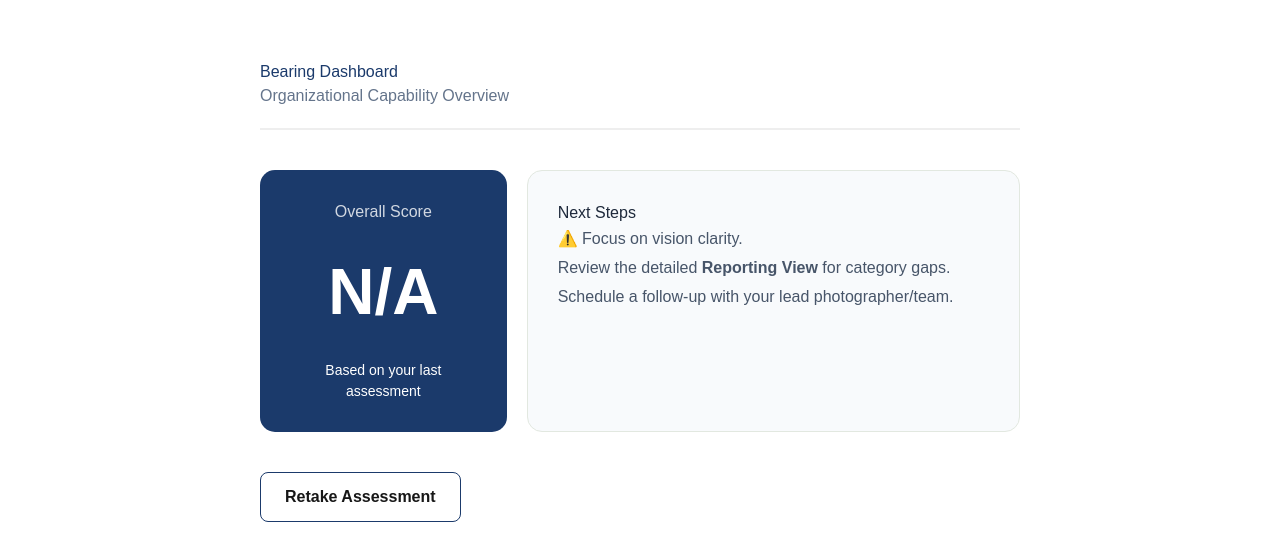
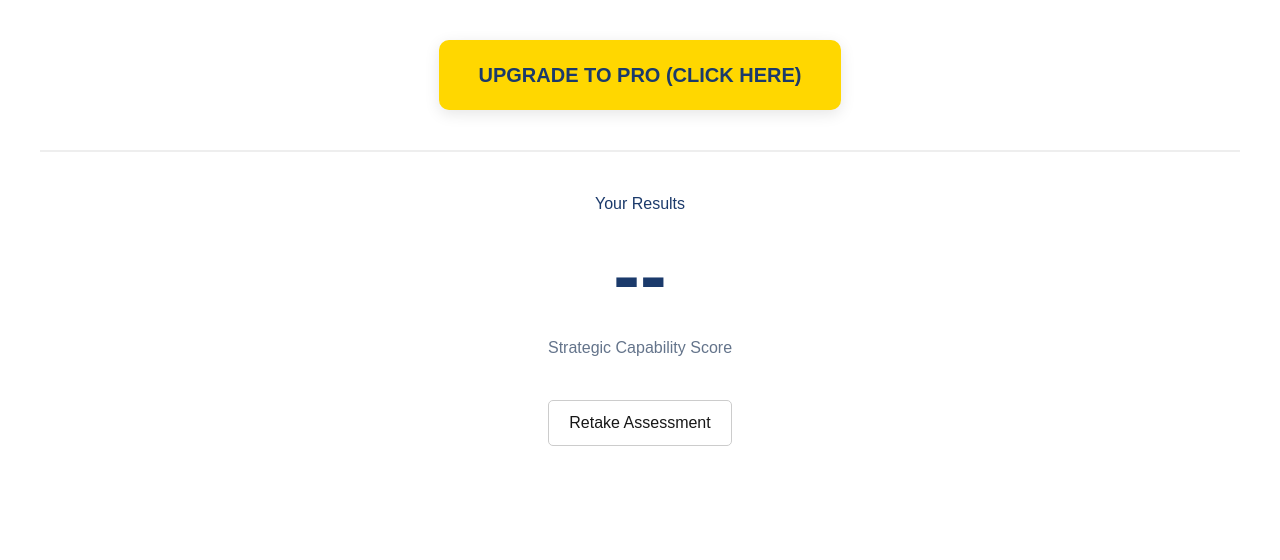
Before and after one commit to jljonesphotography-eng/bearing-app, a Next.js app: page /dashboard in a window 1280 px wide. Shown: the top 560 px of the page. Built offline with nearby package versions, Linux system fonts and the light colour scheme; no server answers; the database is empty.

Commit message:
added giant upgrade button

```diff
--- a/app/dashboard/page.js
+++ b/app/dashboard/page.js
@@ -9,66 +9,76 @@ const supabase = createClient(
 
 export default function DashboardPage() {
   const [score, setScore] = useState(null);
-  const [loading, setLoading] = useState(true);
 
   useEffect(() => {
-    async function fetchLatestScore() {
-      const { data: { user } } = await supabase.auth.getUser();
-
-      // Fetch the most recent submission for this user
-      const { data, error } = await supabase
-        .from('responses')
-        .select('answer_value')
-        .order('created_at', { ascending: false })
-        .limit(3); // Looking at the last 3 answers (our sample set)
-
+    async function getScore() {
+      // Get the last 3 answers from your Supabase 'responses' table
+      const { data } = await supabase.from('responses').select('answer_value').limit(3);
       if (data && data.length > 0) {
         const total = data.reduce((acc, curr) => acc + curr.answer_value, 0);
-        const average = (total / data.length).toFixed(1);
-        // Convert 1-5 scale to a percentage (e.g., 4.0 = 80%)
-        setScore((average / 5) * 100);
+        // Calculate percentage (3 answers x max score of 5 = 15)
+        setScore((total / 15) * 100);
       }
-      setLoading(false);
     }
-    fetchLatestScore();
+    getScore();
   }, []);
 
-  if (loading) return <div style={{ padding: '100px', textAlign: 'center' }}>Analyzing Capabilities...</div>;
+  const handleUpgrade = async () => {
+    try {
+      const res = await fetch('/api/checkout', {
+        method: 'POST',
+        headers: { 'Content-Type': 'application/json' },
+        body: JSON.stringify({ priceId: 'price_1TIusD4hZvzU4tlplZYY6WAJ' }),
+      });
+      const data = await res.json();
+      if (data.url) {
+        window.location.href = data.url;
+      } else {
+        alert("Check your Vercel Environment Variables - Stripe key might be missing.");
+      }
+    } catch (err) {
+      console.error("Payment error:", err);
+    }
+  };
 
   return (
-    <div style={{ maxWidth: '800px', margin: '40px auto', padding: '20px', fontFamily: 'sans-serif' }}>
-      <header style={{ borderBottom: '2px solid #eee', paddingBottom: '20px', marginBottom: '40px' }}>
-        <h1 style={{ color: '#1B3A6B', margin: 0 }}>Bearing Dashboard</h1>
-        <p style={{ color: '#64748b' }}>Organizational Capability Overview</p>
-      </header>
+    <div style={{ padding: '40px', textAlign: 'center', fontFamily: 'sans-serif' }}>
 
-      <div style={{ display: 'grid', gridTemplateColumns: '1fr 2fr', gap: '20px' }}>
-        {/* Score Card */}
-        <div style={{ padding: '30px', backgroundColor: '#1B3A6B', color: 'white', borderRadius: '15px', textAlign: 'center' }}>
-          <h3 style={{ margin: 0, opacity: 0.8 }}>Overall Score</h3>
-          <div style={{ fontSize: '64px', fontWeight: 'bold', margin: '20px 0' }}>
-            {score ? `${score}%` : 'N/A'}
-          </div>
-          <p style={{ fontSize: '14px' }}>Based on your last assessment</p>
+      {/* 🚨 THE UPGRADE BUTTON 🚨 */}
+      <button
+        onClick={handleUpgrade}
+        style={{
+          backgroundColor: '#FFD700',
+          color: '#1B3A6B',
+          padding: '20px 40px',
+          fontSize: '20px',
+          fontWeight: 'bold',
+          border: 'none',
+          borderRadius: '10px',
+          cursor: 'pointer',
+          marginBottom: '40px',
+          boxShadow: '0 4px 15px rgba(0,0,0,0.1)'
+        }}
+      >
+        UPGRADE TO PRO (CLICK HERE)
+      </button>
+
+      <div style={{ borderTop: '2px solid #eee', paddingTop: '40px' }}>
+        <h1 style={{ color: '#1B3A6B' }}>Your Results</h1>
+        <div style={{ fontSize: '80px', fontWeight: '900', color: '#1B3A6B' }}>
+          {score ? `${score.toFixed(0)}%` : '--'}
         </div>
-
-        {/* Insights Card */}
-        <div style={{ padding: '30px', backgroundColor: '#f8fafc', borderRadius: '15px', border: '1px solid #e2e8e0' }}>
-          <h3 style={{ marginTop: 0, color: '#1e293b' }}>Next Steps</h3>
-          <ul style={{ color: '#475569', lineHeight: '1.8' }}>
-            <li>{score > 70 ? "✅ Your core strategy is strong." : "⚠️ Focus on vision clarity."}</li>
-            <li>Review the detailed <strong>Reporting View</strong> for category gaps.</li>
-            <li>Schedule a follow-up with your lead photographer/team.</li>
-          </ul>
-        </div>
+        <p style={{ color: '#64748b' }}>Strategic Capability Score</p>
       </div>
 
-      <button
-        onClick={() => window.location.href = '/assessment'}
-        style={{ marginTop: '40px', padding: '12px 24px', backgroundColor: 'white', border: '1px solid #1B3A6B', borderRadius: '8px', cursor: 'pointer', fontWeight: 'bold' }}
-      >
-        Retake Assessment
-      </button>
+      <div style={{ marginTop: '40px' }}>
+        <button
+          onClick={() => window.location.href = '/assessment'}
+          style={{ padding: '10px 20px', backgroundColor: 'transparent', border: '1px solid #ccc', borderRadius: '5px', cursor: 'pointer' }}
+        >
+          Retake Assessment
+        </button>
+      </div>
     </div>
   );
 }
```
